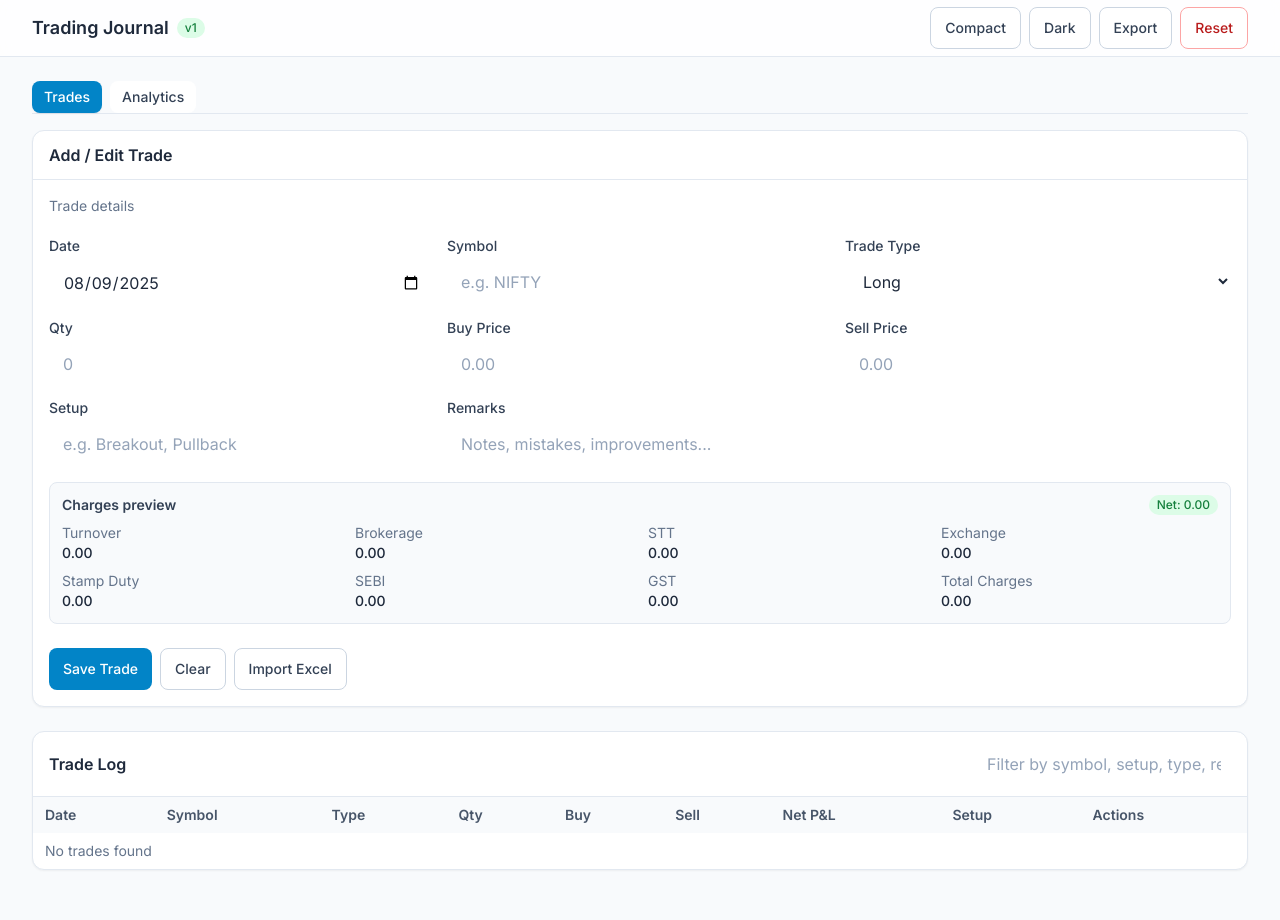
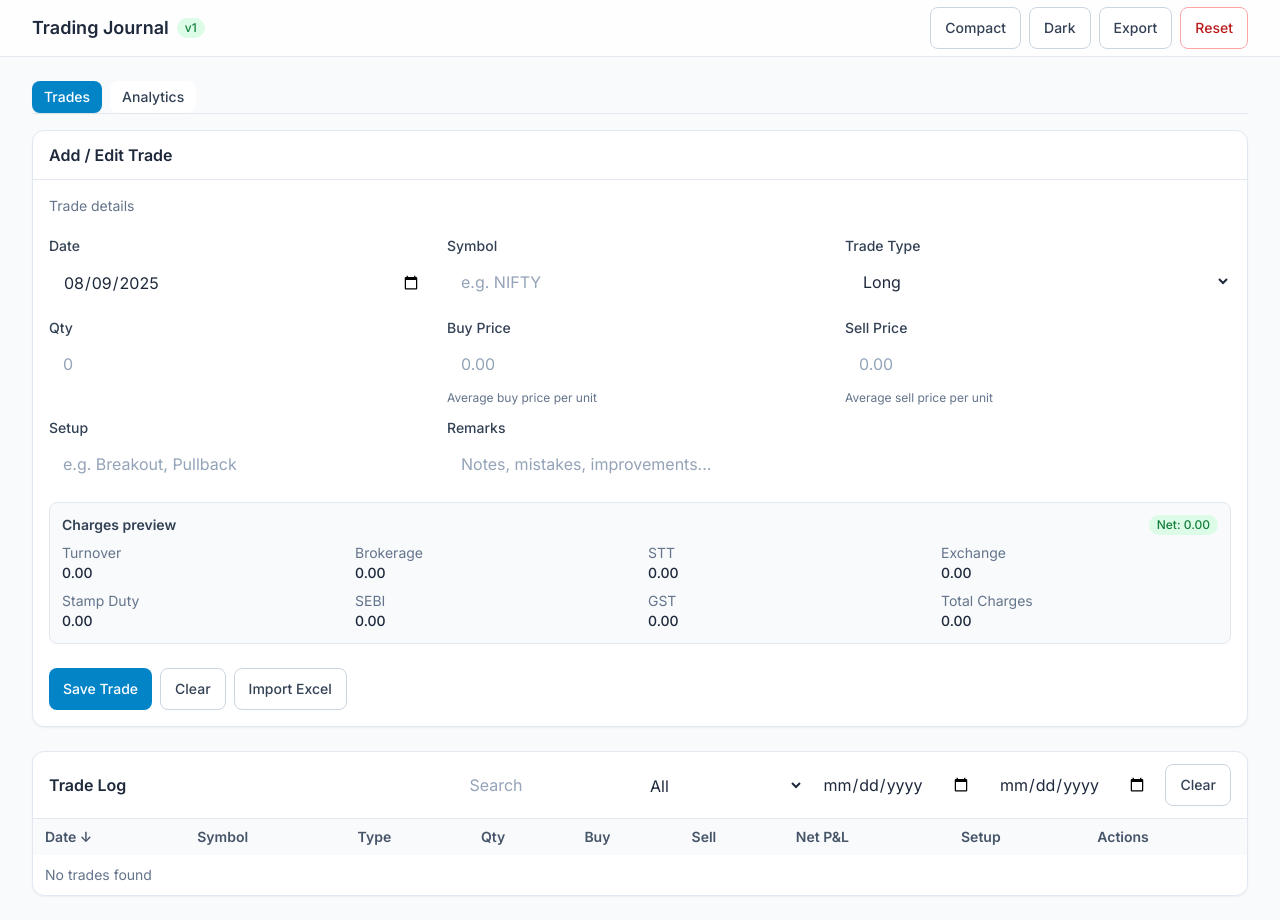
Before and after one commit to abhishekarya007/trading_journal_web_with_charts, a React (Vite) app: page / in a window 1280 px wide. Before the commit the page ends 894 px from the top, so only its background shows below. Built offline with nearby package versions, Linux system fonts and the light colour scheme.

Commit message:
UI and Analytics fixes

```diff
--- a/src/App.jsx
+++ b/src/App.jsx
@@ -53,6 +53,11 @@ export default function App() {
   });
   const [isCompact, setIsCompact] = useState(() => localStorage.getItem('ui_compact') === '1');
   const [filterText, setFilterText] = useState("");
+  const [filterStatus, setFilterStatus] = useState('all'); // all | wins | losses
+  const [fromDate, setFromDate] = useState("");
+  const [toDate, setToDate] = useState("");
+  const [sortKey, setSortKey] = useState('date');
+  const [sortDir, setSortDir] = useState('desc'); // asc | desc
 
   useEffect(() => {
     const raw = localStorage.getItem(STORAGE_KEY);
@@ -298,6 +303,76 @@ export default function App() {
   }, [trades]);
 
   const formatNumber = (n) => (typeof n === "number" ? n.toLocaleString(undefined, { minimumFractionDigits: 2, maximumFractionDigits: 2 }) : n);
+  // Analytics period controls
+  const [analyticsScope, setAnalyticsScope] = useState('month'); // 'month' | 'overall'
+  const dateKey = (dateStr) => {
+    if (!dateStr) return '';
+    const d = new Date(dateStr);
+    const y = d.getFullYear();
+    const m = String(d.getMonth() + 1).padStart(2, '0');
+    return `${y}-${m}`;
+  };
+  const monthLabelFromKey = (key) => {
+    if (!key) return '';
+    const [y, m] = key.split('-');
+    const d = new Date(Number(y), Number(m) - 1, 1);
+    return d.toLocaleString("en-GB", { month: "short", year: "numeric" });
+  };
+  const [selectedMonthKey, setSelectedMonthKey] = useState(() => dateKey(new Date().toISOString()));
+  const [activeMonthLabel, setActiveMonthLabel] = useState(() => new Date().toLocaleString("en-GB", { month: "short", year: "numeric" }));
+  const availableMonths = useMemo(() => {
+    const set = new Set(trades.map(t => dateKey(t.date)).filter(Boolean));
+    const arr = Array.from(set);
+    arr.sort((a,b) => a.localeCompare(b));
+    return arr.reverse();
+  }, [trades]);
+  const scopedTrades = useMemo(() => {
+    if (analyticsScope === 'overall') return trades;
+    // Prefer activeMonthLabel if set via click; fall back to selectedMonthKey
+    const label = activeMonthLabel || monthLabelFromKey(selectedMonthKey);
+    return trades.filter(t => new Date(t.date).toLocaleString("en-GB", { month: "short", year: "numeric" }) === label);
+  }, [trades, analyticsScope, selectedMonthKey, activeMonthLabel]);
+  const scopedTotals = useMemo(() => {
+    const net = scopedTrades.reduce((sum, t) => sum + (t.meta?.net || 0), 0);
+    const wins = scopedTrades.filter(t => (t.meta?.net || 0) > 0).length;
+    const losses = scopedTrades.filter(t => (t.meta?.net || 0) <= 0).length;
+    const winRate = scopedTrades.length ? Math.round((wins / scopedTrades.length) * 10000) / 100 : 0;
+    const avg = scopedTrades.length ? Math.round((net / scopedTrades.length) * 100) / 100 : 0;
+    return { net: Math.round(net * 100) / 100, wins, losses, winRate, avg, trades: scopedTrades.length };
+  }, [scopedTrades]);
+  const scopedMonthly = useMemo(() => {
+    if (analyticsScope === 'overall') return monthRows;
+    const label = activeMonthLabel || monthLabelFromKey(selectedMonthKey);
+    return monthRows.filter(m => m.month === label);
+  }, [monthRows, analyticsScope, selectedMonthKey, activeMonthLabel]);
+  const scopedTradesSorted = useMemo(() => {
+    return [...scopedTrades].sort((a,b) => new Date(a.date) - new Date(b.date));
+  }, [scopedTrades]);
+  // Scoped equity
+  const scopedEquityLabels = scopedTradesSorted.map(t => t.date);
+  let scopedCum = 0;
+  const scopedEquityDataPoints = scopedTradesSorted.map(t => {
+    scopedCum += (t.meta?.net || 0);
+    return Math.round(scopedCum * 100) / 100;
+  });
+  const scopedEquityChart = {
+    labels: scopedEquityLabels,
+    datasets: [
+      { label: "Equity Curve (Net P&L)", data: scopedEquityDataPoints, tension: 0.25, borderColor: "#0ea5e9", backgroundColor: "rgba(14,165,233,0.15)", fill: true }
+    ]
+  };
+  const periodLabel = analyticsScope === 'overall' ? 'Showing: Overall' : `Showing: ${activeMonthLabel || monthLabelFromKey(selectedMonthKey)}`;
+  const periodControls = (
+    <div className="flex items-center gap-2">
+      <button className={"btn btn-secondary " + (analyticsScope==='overall'?'!bg-sky-600 !text-white':'')} onClick={(e)=>{e.preventDefault(); setAnalyticsScope('overall');}}>Overall</button>
+      {/* Select month via clicking Monthly Summary rows or Monthly P&L bars */}
+    </div>
+  );
+  const onSelectMonth = (label) => {
+    setAnalyticsScope('month');
+    setActiveMonthLabel(label);
+  };
+  const formatCurrency = (n) => (typeof n === "number" ? `₹ ${n.toLocaleString(undefined, { minimumFractionDigits: 2, maximumFractionDigits: 2 })}` : n);
 
   // Live charges preview from current form inputs
   const chargesPreview = useMemo(() => {
@@ -312,15 +387,50 @@ export default function App() {
   // Filtered trades for table view
   const filteredTrades = useMemo(() => {
     const q = filterText.trim().toLowerCase();
-    if (!q) return trades;
-    return trades.filter(t =>
-      (t.symbol || '').toLowerCase().includes(q) ||
-      (t.setup || '').toLowerCase().includes(q) ||
-      (t.type || '').toLowerCase().includes(q) ||
-      (t.remarks || '').toLowerCase().includes(q) ||
-      (t.date || '').toLowerCase().includes(q)
-    );
-  }, [trades, filterText]);
+    return trades.filter(t => {
+      const matchesText = !q || (t.symbol || '').toLowerCase().includes(q) || (t.setup || '').toLowerCase().includes(q) || (t.type || '').toLowerCase().includes(q) || (t.remarks || '').toLowerCase().includes(q) || (t.date || '').toLowerCase().includes(q);
+      const net = t.meta?.net || 0;
+      const matchesStatus = filterStatus === 'all' || (filterStatus === 'wins' && net > 0) || (filterStatus === 'losses' && net <= 0);
+      const d = (t.date || '');
+      const matchesFrom = !fromDate || d >= fromDate;
+      const matchesTo = !toDate || d <= toDate;
+      return matchesText && matchesStatus && matchesFrom && matchesTo;
+    });
+  }, [trades, filterText, filterStatus, fromDate, toDate]);
+
+  const visibleTrades = useMemo(() => {
+    const arr = [...filteredTrades];
+    const get = (t) => {
+      switch (sortKey) {
+        case 'date': return t.date || '';
+        case 'symbol': return (t.symbol || '').toLowerCase();
+        case 'type': return (t.type || '').toLowerCase();
+        case 'qty': return Number(t.qty) || 0;
+        case 'buy': return Number(t.buy) || 0;
+        case 'sell': return Number(t.sell) || 0;
+        case 'net': return Number(t.meta?.net) || 0;
+        default: return '';
+      }
+    };
+    arr.sort((a,b) => {
+      const va = get(a), vb = get(b);
+      if (typeof va === 'number' && typeof vb === 'number') return sortDir === 'asc' ? va - vb : vb - va;
+      // string compare
+      return sortDir === 'asc' ? String(va).localeCompare(String(vb)) : String(vb).localeCompare(String(va));
+    });
+    return arr;
+  }, [filteredTrades, sortKey, sortDir]);
+
+  const onSortChange = (key) => {
+    setSortKey(prev => {
+      if (prev === key) {
+        setSortDir(d => (d === 'asc' ? 'desc' : 'asc'));
+        return prev;
+      }
+      setSortDir('asc');
+      return key;
+    });
+  };
 
   return (
     <div>
@@ -345,13 +455,18 @@ export default function App() {
         <Tabs
           analyticsComponent={
             <AnalyticsTab
-              totals={totals}
-              monthRows={monthRows}
+              totals={scopedTotals}
+              monthRows={scopedMonthly}
+              allMonthRows={monthRows}
+              activeMonthLabel={activeMonthLabel}
               setupRows={setupRows}
               monthlyChart={monthlyChart}
-              equityChart={equityChart}
+              equityChart={scopedEquityChart}
               commonChartOptions={commonChartOptions}
               formatNumber={formatNumber}
+              periodLabel={periodLabel}
+              periodControls={periodControls}
+              onSelectMonth={onSelectMonth}
             />
           }
           tradesComponent={
@@ -362,12 +477,22 @@ export default function App() {
               importExcel={importExcel}
               chargesPreview={chargesPreview}
               formatNumber={formatNumber}
-              filteredTrades={filteredTrades}
+              formatCurrency={formatCurrency}
+              visibleTrades={visibleTrades}
               editTrade={editTrade}
               duplicateTrade={duplicateTrade}
               deleteTrade={deleteTrade}
               filterText={filterText}
               setFilterText={setFilterText}
+              filterStatus={filterStatus}
+              setFilterStatus={setFilterStatus}
+              fromDate={fromDate}
+              setFromDate={setFromDate}
+              toDate={toDate}
+              setToDate={setToDate}
+              sortKey={sortKey}
+              sortDir={sortDir}
+              onSortChange={onSortChange}
             />
           }
         />
--- a/src/components/TradesTab.jsx
+++ b/src/components/TradesTab.jsx
@@ -7,12 +7,21 @@ export default function TradesTab({
   importExcel,
   chargesPreview,
   formatNumber,
-  filteredTrades,
+  visibleTrades,
   editTrade,
   duplicateTrade,
   deleteTrade,
   filterText,
   setFilterText,
+  filterStatus,
+  setFilterStatus,
+  fromDate,
+  setFromDate,
+  toDate,
+  setToDate,
+  sortKey,
+  sortDir,
+  onSortChange,
 }) {
   React.useEffect(() => {
     function onKey(e) {
@@ -52,10 +61,12 @@ export default function TradesTab({
           <div>
             <label className="label">Buy Price</label>
             <input placeholder="0.00" inputMode="decimal" type="text" value={form.buy} onChange={e => setForm({...form, buy: e.target.value.replace(/[^0-9.]/g, '')})} className="mt-1 field field-md"/>
+            <p className="text-xs text-slate-500 mt-1">Average buy price per unit</p>
           </div>
           <div>
             <label className="label">Sell Price</label>
             <input placeholder="0.00" inputMode="decimal" type="text" value={form.sell} onChange={e => setForm({...form, sell: e.target.value.replace(/[^0-9.]/g, '')})} className="mt-1 field field-md"/>
+            <p className="text-xs text-slate-500 mt-1">Average sell price per unit</p>
           </div>
 
           <div>
@@ -104,35 +115,43 @@ export default function TradesTab({
         <div className="card-header flex items-center justify-between">
           <h2 className="font-semibold">Trade Log</h2>
           <div className="flex items-center gap-2">
-            <input value={filterText} onChange={e => setFilterText(e.target.value)} placeholder="Filter by symbol, setup, type, remarks..." className="field field-sm w-64"/>
+            <input value={filterText} onChange={e => setFilterText(e.target.value)} placeholder="Search" className="field field-sm w-56"/>
+            <select value={filterStatus} onChange={e => setFilterStatus(e.target.value)} className="field field-sm">
+              <option value="all">All</option>
+              <option value="wins">Wins</option>
+              <option value="losses">Losses</option>
+            </select>
+            <input type="date" value={fromDate} onChange={e => setFromDate(e.target.value)} className="field field-sm"/>
+            <input type="date" value={toDate} onChange={e => setToDate(e.target.value)} className="field field-sm"/>
+            <button type="button" onClick={() => { setFilterText(''); setFilterStatus('all'); setFromDate(''); setToDate(''); }} className="btn btn-secondary">Clear</button>
           </div>
         </div>
         <div className="table-scroll">
           <table className="table">
             <thead className="thead">
               <tr>
-                <th className="th">Date</th>
-                <th className="th">Symbol</th>
-                <th className="th">Type</th>
-                <th className="th">Qty</th>
-                <th className="th">Buy</th>
-                <th className="th">Sell</th>
-                <th className="th">Net P&L</th>
+                <th className="th cursor-pointer" onClick={() => onSortChange('date')}>Date {sortKey==='date' ? (sortDir==='asc'?'↑':'↓') : ''}</th>
+                <th className="th cursor-pointer" onClick={() => onSortChange('symbol')}>Symbol {sortKey==='symbol' ? (sortDir==='asc'?'↑':'↓') : ''}</th>
+                <th className="th cursor-pointer" onClick={() => onSortChange('type')}>Type {sortKey==='type' ? (sortDir==='asc'?'↑':'↓') : ''}</th>
+                <th className="th cursor-pointer" onClick={() => onSortChange('qty')}>Qty {sortKey==='qty' ? (sortDir==='asc'?'↑':'↓') : ''}</th>
+                <th className="th cursor-pointer" onClick={() => onSortChange('buy')}>Buy {sortKey==='buy' ? (sortDir==='asc'?'↑':'↓') : ''}</th>
+                <th className="th cursor-pointer" onClick={() => onSortChange('sell')}>Sell {sortKey==='sell' ? (sortDir==='asc'?'↑':'↓') : ''}</th>
+                <th className="th cursor-pointer" onClick={() => onSortChange('net')}>Net P&L {sortKey==='net' ? (sortDir==='asc'?'↑':'↓') : ''}</th>
                 <th className="th">Setup</th>
                 <th className="th">Actions</th>
               </tr>
             </thead>
             <tbody>
-              {filteredTrades.length ? filteredTrades.map(t => (
+              {visibleTrades.length ? visibleTrades.map(t => (
                 <tr key={t.id} className="tr">
                   <td className="td">{t.date}</td>
                   <td className="td">{t.symbol}</td>
                   <td className="td">{t.type}</td>
                   <td className="td">{t.qty}</td>
-                  <td className="td">{formatNumber(t.buy)}</td>
-                  <td className="td">{formatNumber(t.sell)}</td>
+                  <td className="td">{formatNumber(Number(t.buy))}</td>
+                  <td className="td">{formatNumber(Number(t.sell))}</td>
                   <td className={"td " + ((t.meta?.net || 0) > 0 ? "text-green-700" : "text-red-700")}>
-                    {t.meta?.net !== undefined ? formatNumber(t.meta?.net) : "-"}
+                    {t.meta?.net !== undefined ? formatNumber(Number(t.meta?.net)) : "-"}
                   </td>
                   <td className="td">{t.setup}</td>
                   <td className="td">
--- a/src/index.css
+++ b/src/index.css
@@ -35,6 +35,7 @@ body { @apply bg-slate-50 text-slate-800 antialiased; font-family: 'Inter', ui-s
 .thead { @apply bg-slate-50 dark:bg-slate-700 sticky top-0 z-10; }
 .th { @apply text-left font-semibold text-slate-600 dark:text-slate-200 px-3 py-2; }
 .td { @apply px-3 py-2 align-top; }
+.td { @apply leading-6; }
 .tr { @apply border-t border-slate-200 dark:border-slate-700 hover:bg-slate-50 dark:hover:bg-slate-700 transition-colors; }
 
 /* Badges */
@@ -45,6 +46,9 @@ body { @apply bg-slate-50 text-slate-800 antialiased; font-family: 'Inter', ui-s
 /* Section titles */
 .section-title { @apply text-sm font-semibold text-slate-700; }
 
+/* Headings */
+.card-header h2 { @apply text-base font-semibold text-slate-800 dark:text-slate-100; }
+
 /* Density: compact mode */
 .compact .card-body { @apply p-3; }
 .compact .card-header { @apply px-3 py-2; }
```
Also changed, not shown: src/components/AnalyticsTab.jsx (+24 -4 lines).
